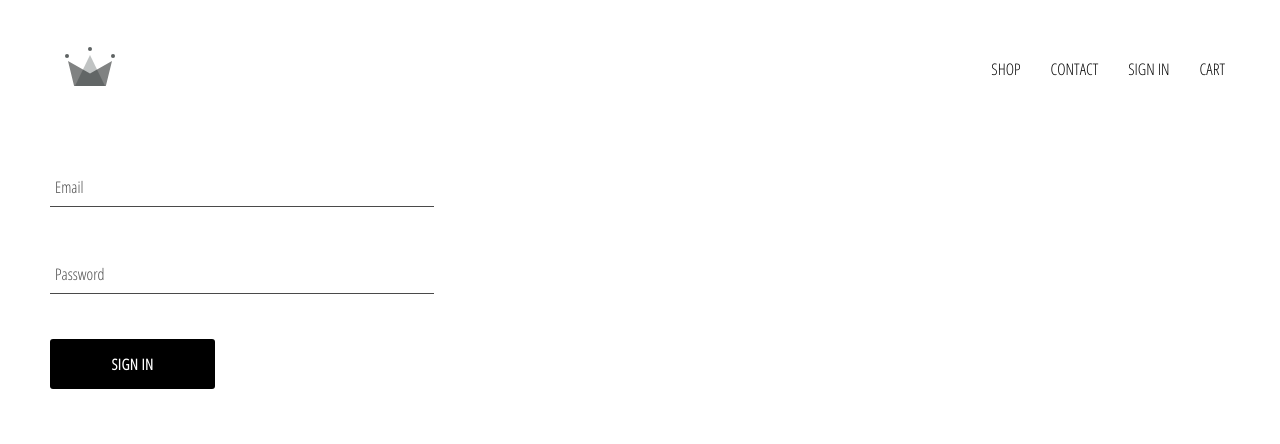
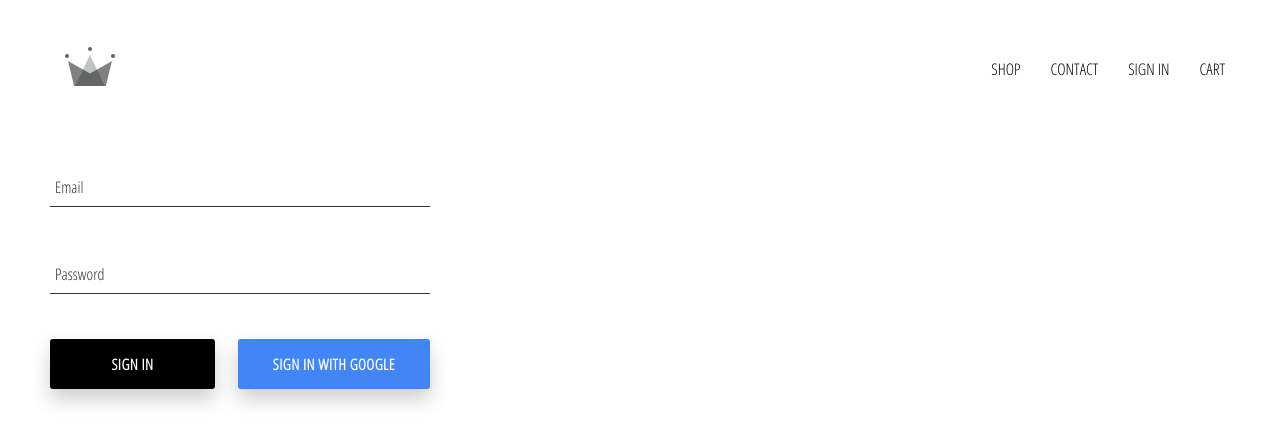
Before and after one commit to mohammadmaninang94/crwn-clothingv5, a React (Create React App) app: page /signin in a window 1280 px wide. Shown: the top 444 px of the page. Built offline with nearby package versions, Linux system fonts and the light colour scheme; no server answers.

Commit message:
integrated firebase into app, added sign in with google and sign out function

```diff
--- a/package.json
+++ b/package.json
@@ -6,6 +6,7 @@
     "@testing-library/jest-dom": "^5.11.4",
     "@testing-library/react": "^11.1.0",
     "@testing-library/user-event": "^12.1.10",
+    "firebase": "^8.2.6",
     "node-sass": "^5.0.0",
     "react": "^17.0.1",
     "react-dom": "^17.0.1",
--- a/src/App.js
+++ b/src/App.js
@@ -1,4 +1,7 @@
+import React from 'react';
 import { Switch, Route } from 'react-router-dom';
+
+import { auth } from './firebase/firebase.utils';
 
 import Header from './components/header/header.component';
 import HomePage from './pages/home-page/home-page.component';
@@ -7,10 +10,33 @@ import SignInSignUpPage from './pages/sign-in-sign-up-page/sign-in-sign-up-page.
 
 import './App.scss';
 
-function App() {
+class App extends React.Component {
+
+  constructor() {
+    super();
+
+    this.state = {
+      currentUser: null
+    };
+  }
+
+  unsubscribeFromAuth = null;
+
+  componentDidMount() {
+    this.unsubscribeFromAuth = auth.onAuthStateChanged(user => {
+      this.setState({ currentUser: user });
+      console.log(user);
+    });
+  }
+
+  componentWillUnmount() {
+    this.unsubscribeFromAuth();
+  }
+
+  render() {
     return (
       <div className="container">
-      <Header />
+        <Header currentUser={this.state.currentUser} />
         <Switch>
           <Route exact path='/' render={() => <HomePage />} />
           <Route path='/shop' render={() => <ShopPage />} />
@@ -19,5 +45,6 @@ function App() {
       </div>
     );
   }
+}
 
 export default App;
--- a/src/components/custom-button/custom-button.component.jsx
+++ b/src/components/custom-button/custom-button.component.jsx
@@ -1,7 +1,7 @@
 import './custom-button.styles.scss';
 
-const CustomButton = ({ children, ...otherProps }) => (
-    <button {...otherProps}>{children}</button>
+const CustomButton = ({ children, additionalClass, ...otherProps }) => (
+    <button className={`btn ${additionalClass ? additionalClass: ''}`} {...otherProps}>{children}</button>
 );
 
 export default CustomButton;
--- a/src/components/custom-button/custom-button.styles.scss
+++ b/src/components/custom-button/custom-button.styles.scss
@@ -13,12 +13,23 @@
   text-transform: uppercase;
   background-color: var(--color-black);
   color: var(--color-white);
-  transition: all .1s ease-in;
+  box-shadow: 0 1rem 2rem rgba(0, 0, 0, 0.2);
+  transition: all 0.1s ease-in;
+  cursor: pointer;
 
   &:hover,
   &:active {
-    color: var(--color-black);
-    background-color: var(--color-white);
-    border: 1px solid var(--color-black);
+    background-color: var(--color-black-light);
+    box-shadow: 0 0.5rem 1rem rgba(0, 0, 0, 0.2);
+  }
+
+  &--google {
+    background-color: var(--color-google);
+
+    &:hover,
+    &:active {
+      color: var(--color-white);
+      background-color: var(--color-google-dark);
+    }
   }
 }
--- a/src/components/form-input/form-input.styles.scss
+++ b/src/components/form-input/form-input.styles.scss
@@ -24,7 +24,7 @@
     }
 
     &:focus:invalid {
-        border-bottom: 2px solid var(--color-red);
+        border-bottom: 1px solid var(--color-red);
       }
   }
 
--- a/src/components/header/header.component.jsx
+++ b/src/components/header/header.component.jsx
@@ -1,10 +1,12 @@
 import { NavLink } from 'react-router-dom';
+
+import { auth } from '../../firebase/firebase.utils';
 
 import { ReactComponent as Logo } from '../../assests/image/4.2 crown.svg';
 
 import './header.styles.scss';
 
-const Header = () => (
+const Header = ({ currentUser }) => (
     <header className='header'>
         <NavLink className='header__link header__link-logo' activeClassName='header__link--active' exact to='/'>
             <Logo />
@@ -12,7 +14,11 @@ const Header = () => (
         <nav className='header__nav-links'>
             <NavLink className='header__link' activeClassName='header__link--active' to='/shop'>shop</NavLink>
             <NavLink className='header__link' activeClassName='header__link--active' to='/contact'>contact</NavLink>
-            <NavLink className='header__link' activeClassName='header__link--active' to='/signin'>sign in</NavLink>
+            {currentUser ?
+                <div className='header__link' onClick={() => auth.signOut()}>sign out</div>
+                :
+                <NavLink className='header__link' activeClassName='header__link--active' to='/signin'>sign in</NavLink>
+            }
             <NavLink className='header__link' activeClassName='header__link--active' to='/'>cart</NavLink>
         </nav>
     </header>
--- a/src/components/header/header.styles.scss
+++ b/src/components/header/header.styles.scss
@@ -20,6 +20,7 @@
   }
 
   &__link {
+    &,
     &:link,
     &:visited {
       font-size: 1.6rem;
@@ -27,6 +28,11 @@
       text-decoration: none;
       padding: 1rem 1.5rem;
       color: var(--color-black);
+      cursor: pointer;
+    }
+
+    &:focus {
+      outline: none;
     }
   }
 }
--- a/src/components/sign-in/sign-in.component.jsx
+++ b/src/components/sign-in/sign-in.component.jsx
@@ -1,4 +1,6 @@
 import React from 'react';
+
+import { signInWithGoogle } from '../../firebase/firebase.utils';
 
 import FromInput from '../form-input/form-input.component';
 import CustomButton from '../custom-button/custom-button.component';
@@ -43,7 +45,10 @@ class SignIn extends React.Component {
                     value={password}
                     handleChange={this.handleChange}
                     required />
-                    <CustomButton type='submit' className='btn'>Sign in</CustomButton>
+                <div className='sign-in__buttons'>
+                    <CustomButton type='submit'>Sign in</CustomButton>
+                    <CustomButton type='button' additionalClass='btn--google' onClick={signInWithGoogle}>Sign in with Google</CustomButton>
+                </div>
             </form>
         )
     }
--- a/src/components/sign-in/sign-in.styles.scss
+++ b/src/components/sign-in/sign-in.styles.scss
@@ -1,3 +1,8 @@
 .sign-in {
-  width: 30vw;
+  width: 38rem;
+
+  &__buttons {
+    display: flex;
+    justify-content: space-between;
+  }
 }
--- /dev/null
+++ b/src/firebase/firebase.utils.js
@@ -0,0 +1,28 @@
+import firebase from 'firebase/app';
+import 'firebase/auth';
+import 'firebase/firestore';
+
+const firebaseConfig = {
+    apiKey: "AIzaSyBhQeOZUwmPfxmpP12XJLFn7HP9JmSMKXM",
+    authDomain: "crwn-db-5bc6e.firebaseapp.com",
+    databaseURL: "https://crwn-db-5bc6e.firebaseio.com",
+    projectId: "crwn-db-5bc6e",
+    storageBucket: "crwn-db-5bc6e.appspot.com",
+    messagingSenderId: "139514886905",
+    appId: "1:139514886905:web:9726ba290610869bf20028",
+    measurementId: "G-LBJEEW4Q4L"
+};
+
+// Initialize Firebase
+firebase.initializeApp(firebaseConfig);
+
+export const auth = firebase.auth();
+
+var provider = new firebase.auth.GoogleAuthProvider();
+provider.setCustomParameters({
+    'prompt': 'select_account'
+});
+
+export const signInWithGoogle = () => firebase.auth().signInWithPopup(provider);
+
+export default firebase;
--- a/src/index.scss
+++ b/src/index.scss
@@ -25,5 +25,8 @@ body {
   --color-red: rgb(255, 0, 0);
 
   --color-black: #000;
-  --color-black-light: rgb(74, 74, 74);
+  --color-black-light: #333333;
+
+  --color-google: rgb(66, 133, 244);
+  --color-google-dark: rgb(10, 72, 175);
 }
```
Also changed, not shown: 1 other file (tests, documents, lock files or other folders). Lines whose indentation alone changed are shown as unchanged.
